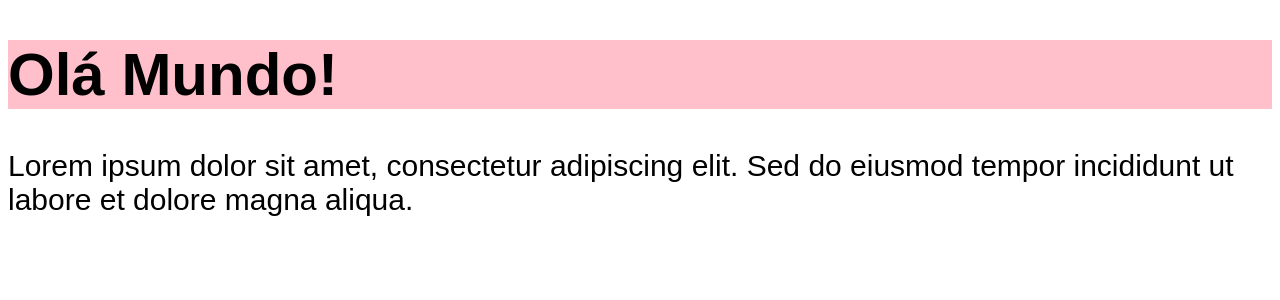
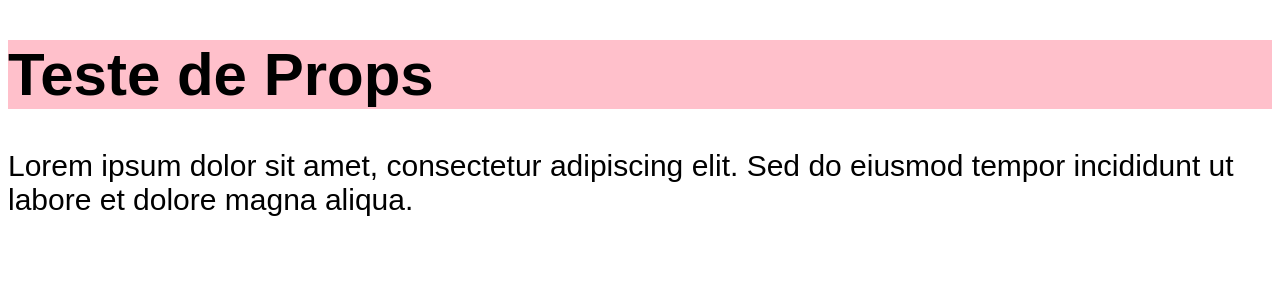
Before and after one commit to ramoneirao/pomodoro, a React (Vite) app: page / in a window 1280 px wide. Shown: the top 300 px of the page. Built offline with nearby package versions, Linux system fonts and the light colour scheme.

Commit message:
feat: atualiza Heading para receber conteudo dinamico

```diff
--- a/src/App.tsx
+++ b/src/App.tsx
@@ -8,7 +8,7 @@ export function App() {
 
     return (
         <>
-            <Heading />
+            <Heading>Teste de Props</Heading>
                 <p>
                     Lorem ipsum dolor sit amet, consectetur adipiscing elit.
                     Sed do eiusmod tempor incididunt ut labore et dolore magna aliqua.
--- a/src/components/Heading.tsx
+++ b/src/components/Heading.tsx
@@ -1,9 +1,9 @@
 import styles from "./Heading.module.css"
 
-export function Heading() {
+export function Heading(props: any) {
     console.log(styles)
 
     return (
-        <h1 className={styles.heading}>Olá Mundo!</h1>
+        <h1 className={styles.heading}>{props.children}</h1>
     )
 }
```
